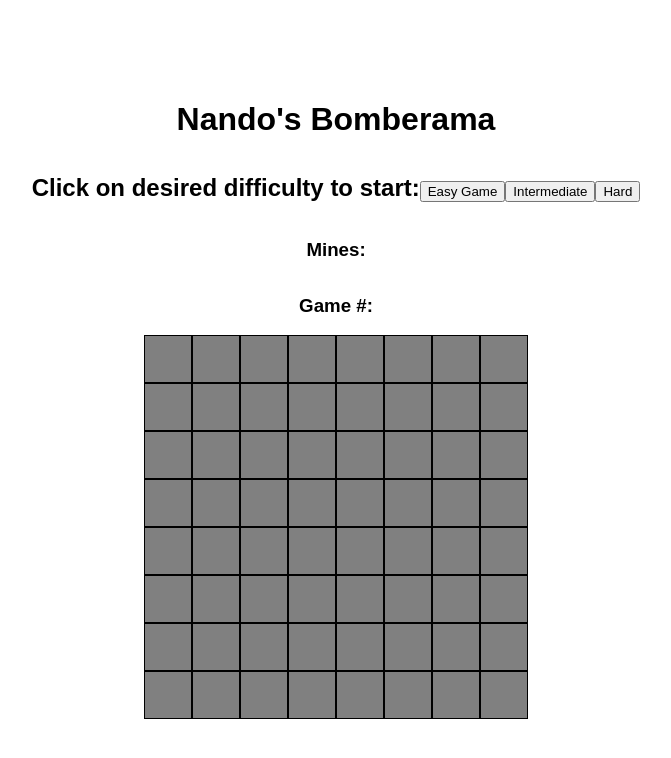
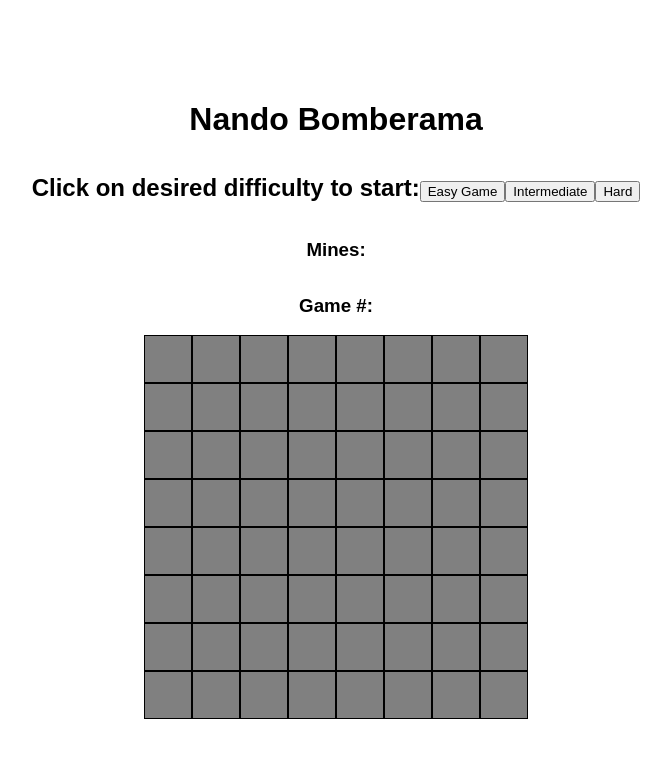
Before and after one commit to 1stNando/Bomberama, a React (Vite) app: page / in a window 1280 px wide. Shown: the top 758 px of the page, without its empty margins (304-975 px from the left). Built offline with nearby package versions, Linux system fonts and the light colour scheme.

Commit message:
Deployed on Netlify

```diff
--- a/src/App.tsx
+++ b/src/App.tsx
@@ -115,7 +115,7 @@ export function App() {
 
   return (
     <main>
-      <h1>Nando's Bomberama</h1>
+      <h1>Nando Bomberama</h1>
       <h2>
         Click on desired difficulty to start:
         <button onClick={() => newGame(0)}>Easy Game</button>
```
Also changed, not shown: src/README.md, 1 other file (tests, documents, lock files or other folders).
